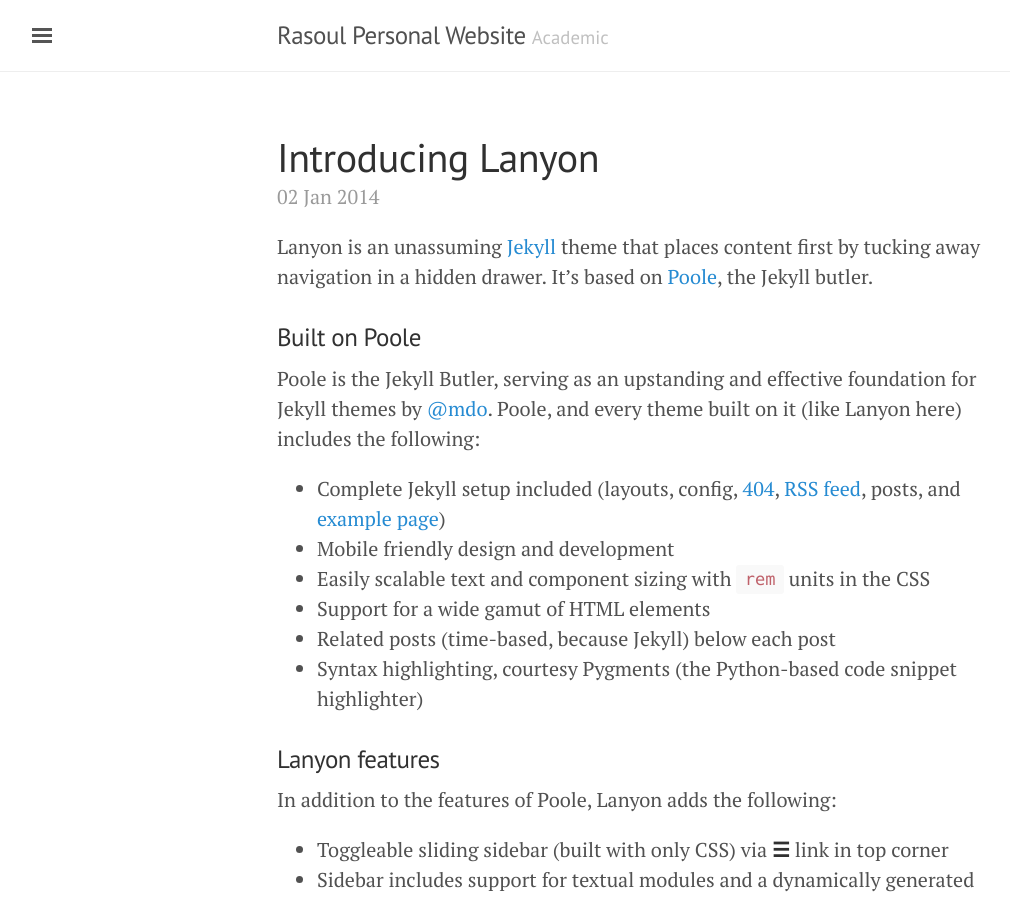
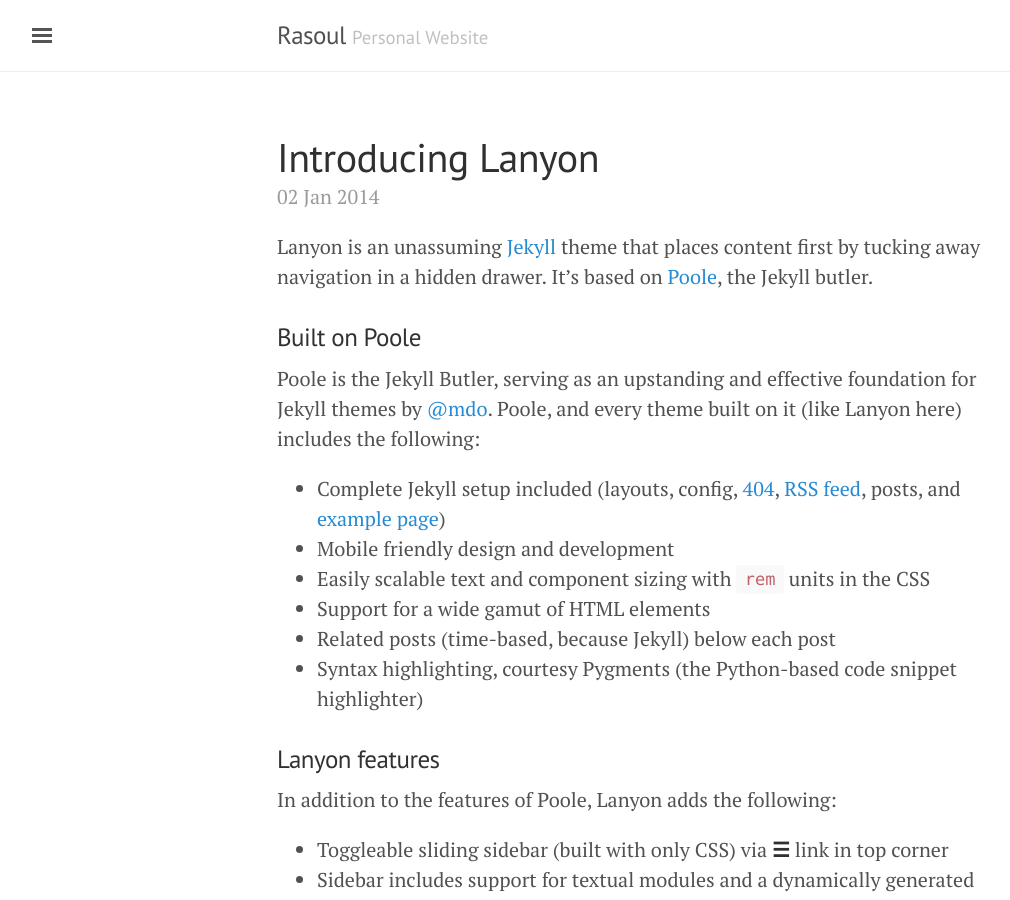
Before and after one commit to Rasoul-Jahanshahi/Rasoul-Jahanshahi.github.io, a Jekyll site: the page built from index.html, in a window 1280 px wide and 900 px high. Shown: the whole window, without its empty margins (3-1013 px from the left). Built offline with Jekyll 4.4.1, drawn with Linux system fonts in a browser that asks for light colours; the list of posts is cut into pages by our own code.

Commit message:
fix config

```diff
--- a/_config.yml
+++ b/_config.yml
@@ -5,8 +5,8 @@ permalink:           pretty
 #relative_permalinks: true
 
 # Setup
-title:               Rasoul Personal Website
-tagline:             'Academic'
+title:               Rasoul
+tagline:             'Personal Website'
 #description:         'A reserved <a href="http://jekyllrb.com" target="_blank">Jekyll</a> theme that places the utmost gravity on content with a hidden drawer. Made by <a href="https://twitter.com/mdo" target="_blank">@mdo</a>.'
 #url:                 http://lanyon.getpoole.com
 baseurl:             ''
```
